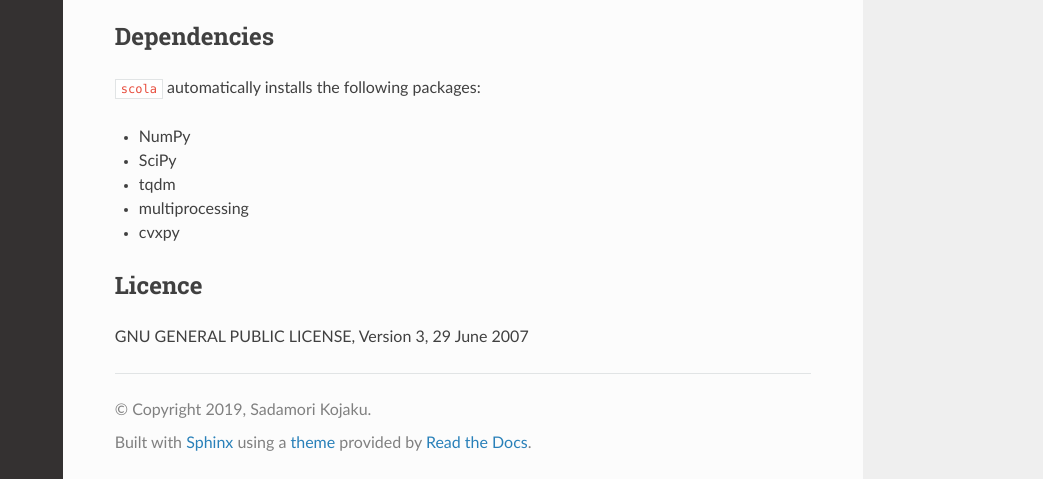
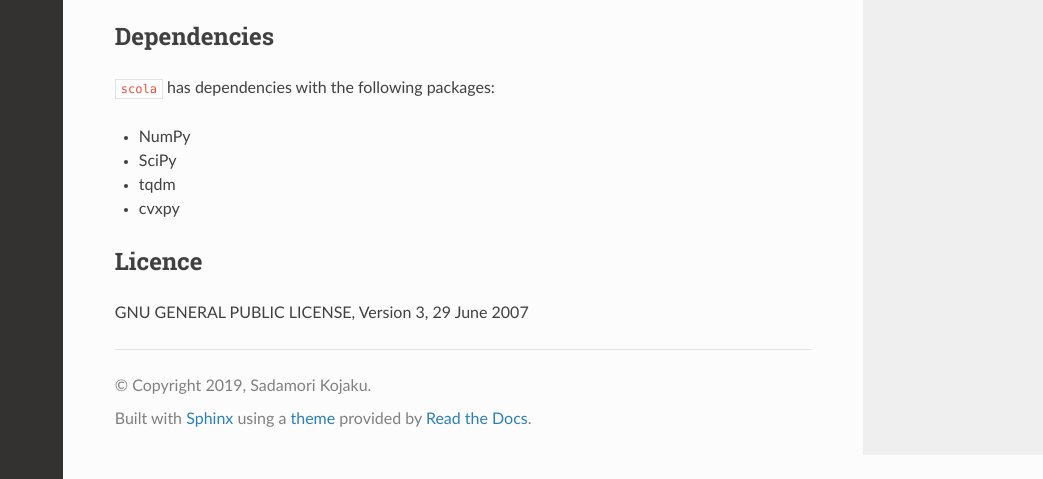
Before and after one commit to skojaku/scola, a Sphinx documentation site: the page built from docs/source/index.rst, in a window 1280 px wide and 900 px high, scrolled down 1220 px, cut to the strip 421-900 px from the top of the window. Shown: the whole strip, without its empty margins (237-1280 px from the left). Built offline with Sphinx 7.4.7 and the Read the Docs theme 2.0.0, drawn with Linux system fonts in a browser that asks for light colours; pages that are not in the unit, such as notebooks, are missing from menus.

Commit message:
doc fixed

```diff
--- a/docs/source/index.rst
+++ b/docs/source/index.rst
@@ -78,12 +78,11 @@ API
 
 Dependencies
 ============
-``scola`` automatically installs the following packages:
+``scola`` has dependencies with the following packages:
 
 * NumPy
 * SciPy
 * tqdm
-* multiprocessing
 * cvxpy
 
 Licence
```
Also changed, not shown: other parts of docs/source/index.rst (+1 -1 lines), example.py (+7 -22 lines), .travis.yml, 5 other files.
